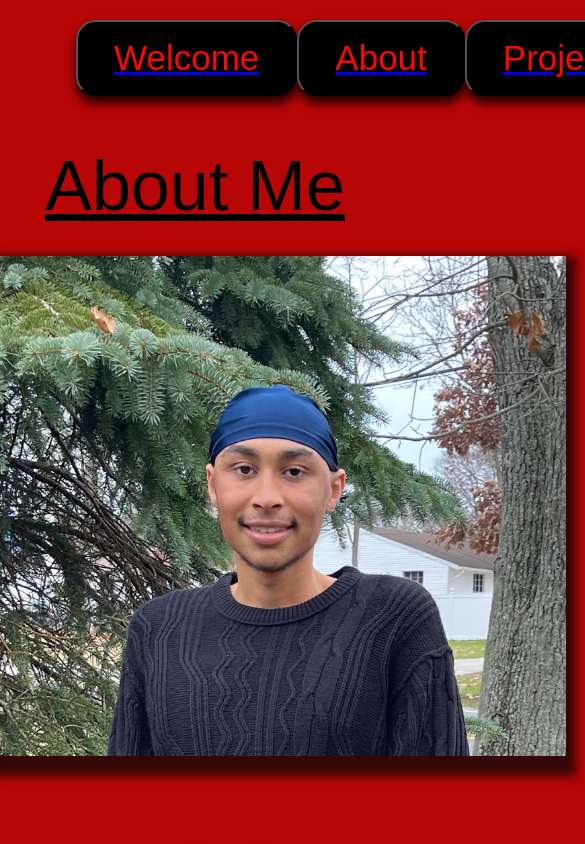
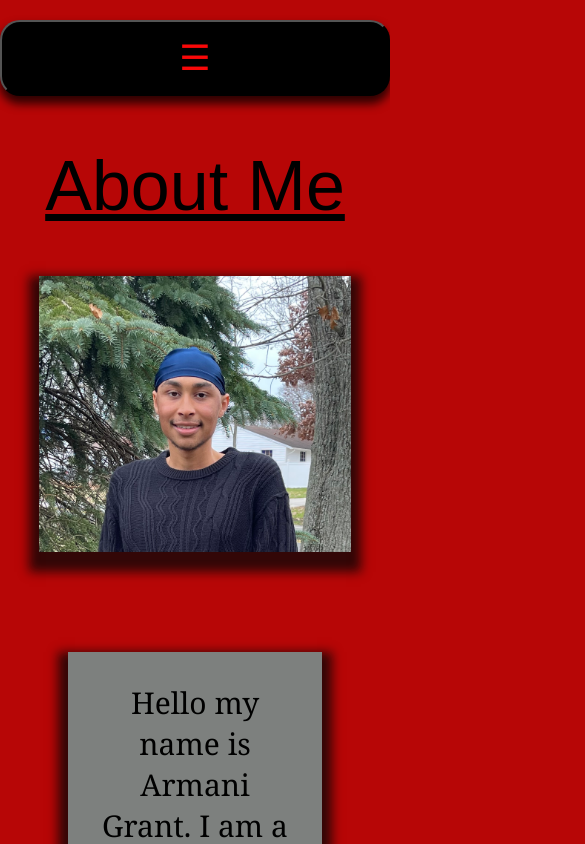
Before and after one commit to ManiG21/portfolio, a React (Create React App) app: page /about in a window 390 px wide. Shown: the top 844 px of the page, 585 px wide, since content can reach past the window. Built offline with nearby package versions, Linux system fonts and the light colour scheme.

Commit message:
changes Mobile view 1.0

```diff
--- a/src/components/About/About.css
+++ b/src/components/About/About.css
@@ -31,17 +31,23 @@ box-shadow: 0px 10px 10px 10px rgba(7, 7, 7, 0.75);
 
 
 
-/* .about{
-    background-color: royalblue;
+.about.container{
+  display: flex;
+  flex-direction: column;
+  align-items: center;
 
-} */
+}
 
 #Me {
-  height: 500px;
+  display: flex;
+  justify-content: center;
+    width: 80%;
+    height: auto;
+    max-width: 600px;
     display: block;
     margin-top: 20px;
-    margin-right: auto;
-    margin-left: auto;
+    /* margin-right: auto;
+    margin-left: auto; */
     box-shadow: 0px 10px 10px 10px rgba(7, 7, 7, 0.75);
     animation: 3s slidein ease;
 }
@@ -56,3 +62,10 @@ box-shadow: 0px 10px 10px 10px rgba(7, 7, 7, 0.75);
 
 
 }
+
+@media all and (max-width: 1300px) {
+.para{
+ align-items: center;
+
+}
+}
--- a/src/components/Home/Home.css
+++ b/src/components/Home/Home.css
@@ -1,11 +1,4 @@
-.nav-button {
-    display: flex;
-    justify-content: center;
-    margin: 0 auto;
-    width: 900px;
 
-
-}
 
 .container {
     min-height: 100vh;
--- a/src/components/Navbar/Navbar.css
+++ b/src/components/Navbar/Navbar.css
@@ -1,4 +1,4 @@
-.buttonNav{
+.buttonNav {
   display: flex;
   justify-content: center;
   margin: 20px;
@@ -9,14 +9,44 @@
   font-size: 35px;
   color: rgb(250, 8, 8);
   border-collapse: separate;
-    border-radius:20px;
+  border-radius: 20px;
   cursor: pointer;
-    box-shadow: 0px 7px 10px 1px rgba(0,0,0,0.75);
+  box-shadow: 0px 7px 10px 1px rgba(0, 0, 0, 0.75);
   font-family: fantasy;
+}
+
+.navLinkContainer {
+  display: flex;
+  transition: height 0.5s;
+  width: 100%;
+  overflow: hidden;
+  justify-content: center;
+}
 
 
 
+.nav-button {
+  display: flex;
+  justify-content: center;
+  margin: 0 auto;
+  /* width: 900px; */
 }
+.hamburger-menu {
+  display: none;
+}
+@media all and (max-width: 800px) {
+  .navLinkContainer, .nav-button {
+    flex-direction: column;
+    align-items: center;
+  }
+  .hamburger-menu {
+    display: block;
+  }
+  .navLinkContainer.closed {
+    height: 0;
+  }
+}
+
 button.buttonNav {
   position: relative;
   animation: 3s slidedown;
@@ -24,17 +54,19 @@ button.buttonNav {
 
 @keyframes slidedown {
   0% {
-      top:-2000px;
+    top: -2000px;
     right: -2000px;
   }
+
   100% {
     top: 0;
     right: 0px;
 
   }
 }
+
 .buttonNav:hover {
-    background-color:  #7d807e;
+  background-color: #7d807e;
   transition: 0.7s;
   box-shadow: 0px 5px 5px 5px rgba(248, 245, 245, 0.75);
   color: white;
--- a/src/components/Navbar/Navbar.js
+++ b/src/components/Navbar/Navbar.js
@@ -1,13 +1,18 @@
+import { useState } from "react";
 import { Link } from "react-router-dom";
 import './Navbar.css';
 
 export default function Navbar() {
+    const [openMenu, setOpenMenu] = useState(false)
+    const toggleMenu = () => setOpenMenu(!openMenu)
     return <div className="nav-button">
-    <Link to="/"> <button className="buttonNav">Welcome</button></Link>
-    <Link to="/about"> <button className="buttonNav">About</button></Link>
-    <Link to="/projects"> <button className="buttonNav">Projects</button></Link>
-    <Link to="/contact"> <button className="buttonNav">Contact</button></Link>
-    {/* <a href="/Armani_Grant_Resume.docx"> My Resume</a> */}
-
+        <button className="hamburger-menu buttonNav" onClick={toggleMenu}>☰</button>
+        <div className={`${openMenu ? "opened" : "closed"} navLinkContainer`}>
+            <Link to="/"> <button className="buttonNav">Welcome</button></Link>
+            <Link to="/about"> <button className="buttonNav">About</button></Link>
+            <Link to="/projects"> <button className="buttonNav">Projects</button></Link>
+            <Link to="/contact"> <button className="buttonNav">Contact</button></Link>
+            {/* <a href="/Armani_Grant_Resume.docx"> My Resume</a> */}
+        </div>
     </div>
 }
```
Lines whose indentation alone changed are shown as unchanged.
